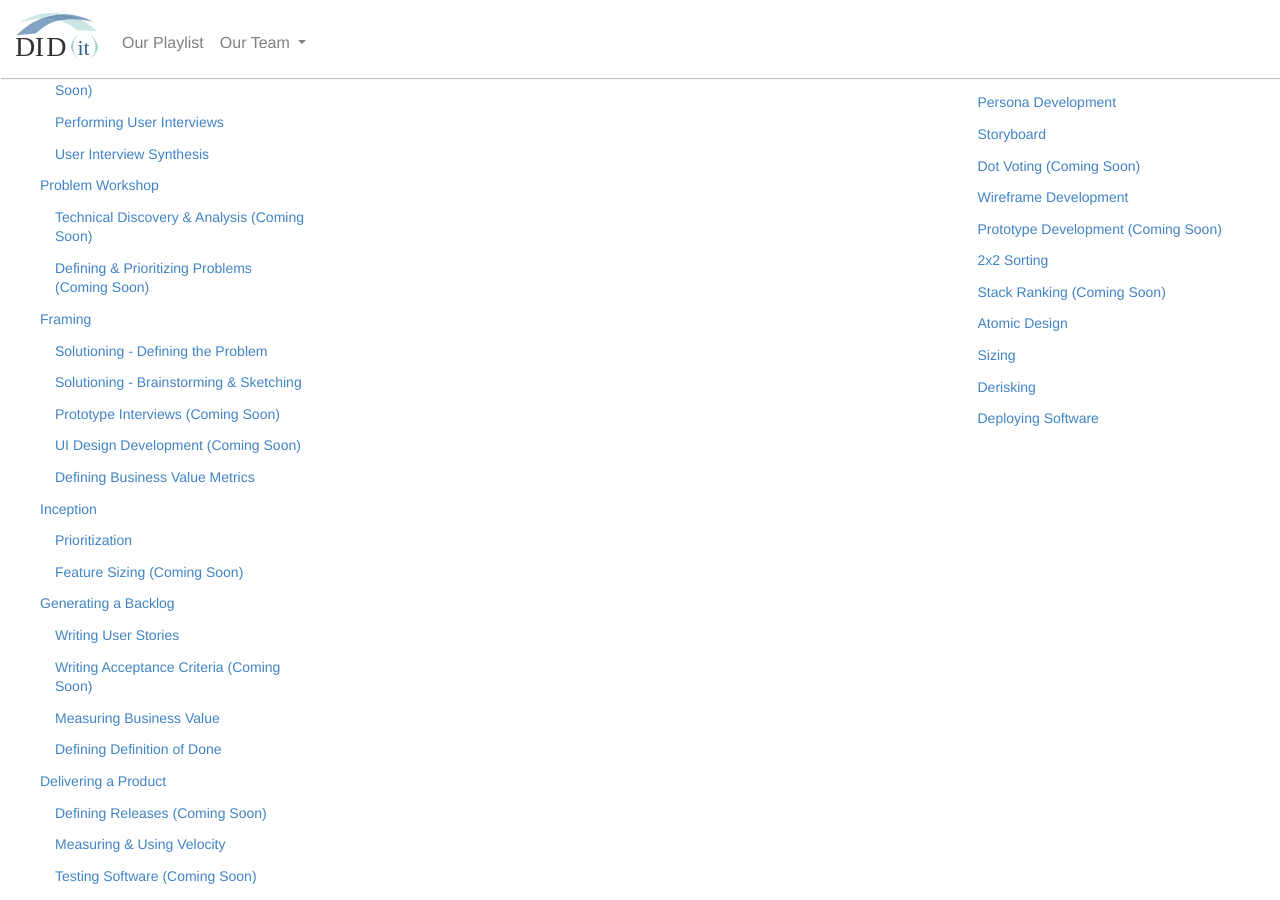
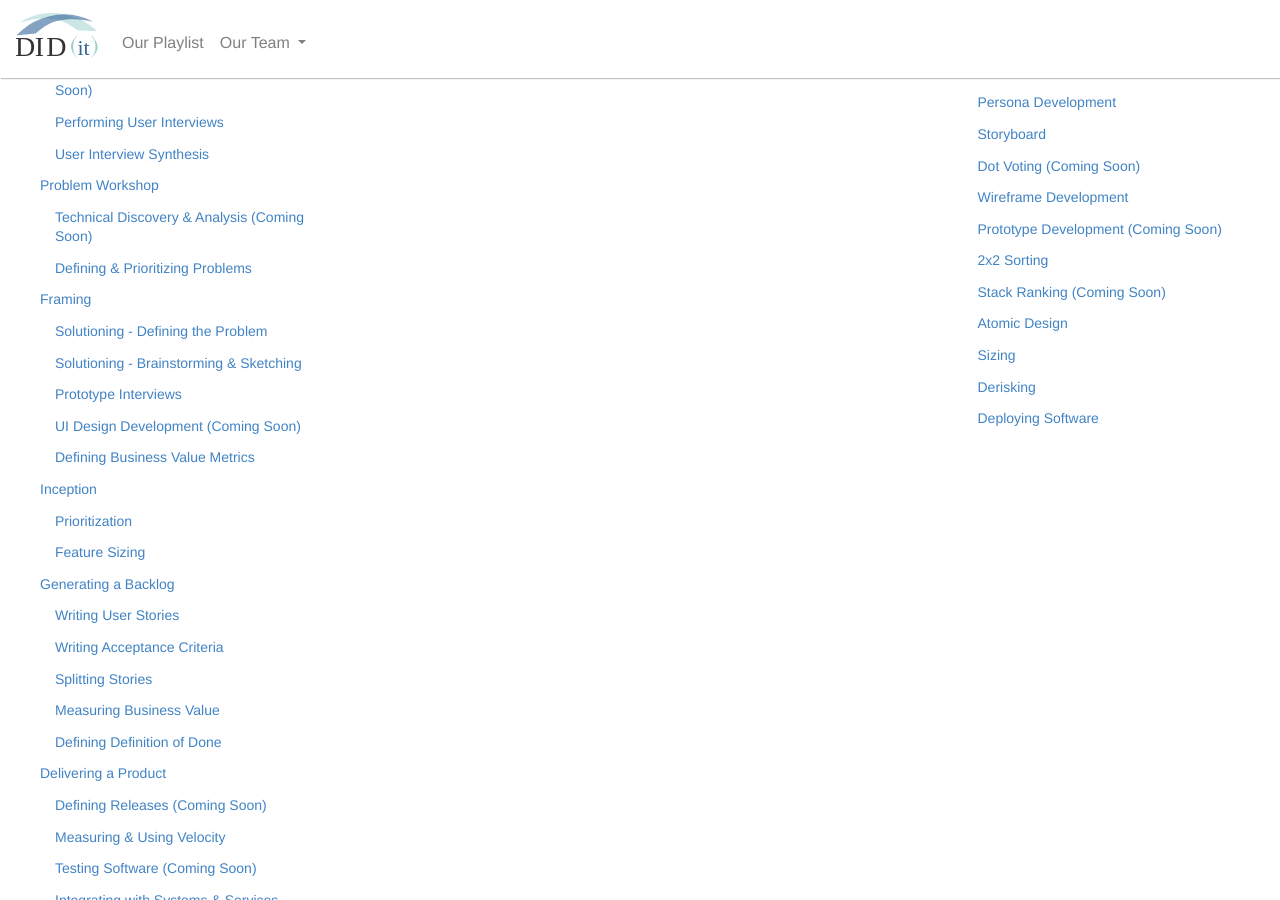
Before and after one commit to KnightPointSystems/kps_playbook, a Jekyll site: the page built from user-testing.md, in a window 1280 px wide and 900 px high, scrolled down 530 px. Built offline with Jekyll 4.4.1, drawn with Linux system fonts in a browser that asks for light colours; nearby versions of some CDN libraries.

Commit message:
Update product-plays.html

```diff
--- a/_includes/product-plays.html
+++ b/_includes/product-plays.html
@@ -20,25 +20,26 @@
                     <li><a href="{{ site.baseurl }}/problem-workshop">Problem Workshop</a></li>
                         <ul><ul><ul>
                             <li><a href="{{ site.baseurl }}/technical-discovery-analysis">Technical Discovery &amp; Analysis (Coming Soon)</a></li>
-                            <li><a href="{{ site.baseurl }}/defining-prioritizing-problems">Defining &amp; Prioritizing Problems (Coming Soon)</a></li>
+                            <li><a href="{{ site.baseurl }}/defining-prioritizing-problems">Defining &amp; Prioritizing Problems</a></li>
                         </ul></ul></ul>
                     <li><a href="{{ site.baseurl }}/framing">Framing</a></li>
                         <ul><ul><ul>
                             <li><a href="{{ site.baseurl }}/defining-the-problem">Solutioning - Defining the Problem</a></li>
                             <li><a href="{{ site.baseurl }}/solutioning-sketching">Solutioning - Brainstorming &amp; Sketching</a></li>
-                            <li><a href="{{ site.baseurl }}/prototype-interviews">Prototype Interviews (Coming Soon)</a></li>
+                            <li><a href="{{ site.baseurl }}/prototype-interviews">Prototype Interviews</a></li>
                             <li><a href="{{ site.baseurl }}/ui-design-development">UI Design Development (Coming Soon)</a></li>
                             <li><a href="{{ site.baseurl }}/business-metrics">Defining Business Value Metrics</a></li>
                         </ul></ul></ul>
                     <li><a href="{{ site.baseurl }}/inception">Inception</a></li>
                         <ul><ul><ul>
                             <li><a href="{{ site.baseurl }}/prioritization">Prioritization</a></li>
-                            <li><a href="{{ site.baseurl }}/feature-sizing">Feature Sizing (Coming Soon)</a></li>
+                            <li><a href="{{ site.baseurl }}/feature-sizing">Feature Sizing</a></li>
                         </ul></ul></ul>
                     <li><a href="{{ site.baseurl }}/generating-backlog">Generating a Backlog</a></li>
                         <ul><ul><ul>
                             <li><a href="{{ site.baseurl }}/writing-user-stories">Writing User Stories</a></li>
-                            <li><a href="{{ site.baseurl }}/writing-acceptance-criteria">Writing Acceptance Criteria (Coming Soon)</a></li>
+                            <li><a href="{{ site.baseurl }}/writing-acceptance-criteria">Writing Acceptance Criteria</a></li>
+                            <li><a href="{{ site.baseurl }}/splitting-stories">Splitting Stories</a></li>
                             <li><a href="{{ site.baseurl }}/measuring-value">Measuring Business Value</a></li>
                             <li><a href="{{ site.baseurl }}/definition-of-done">Defining Definition of Done</a></li>
                         </ul></ul></ul>
```
